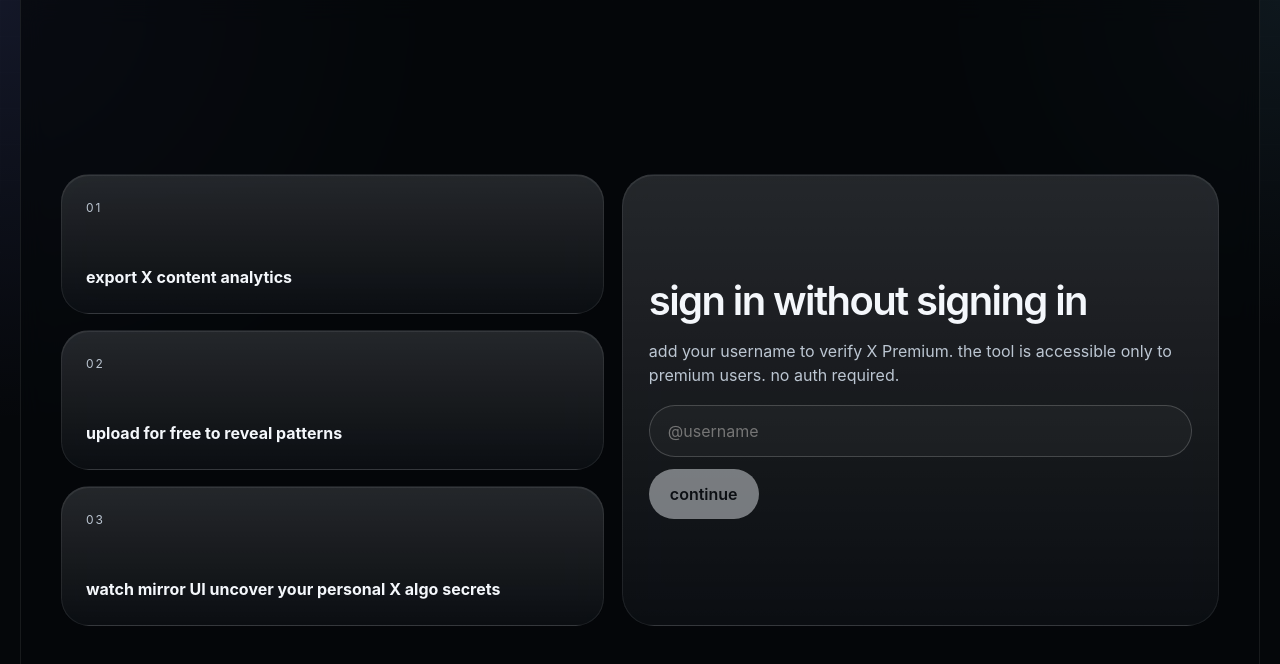
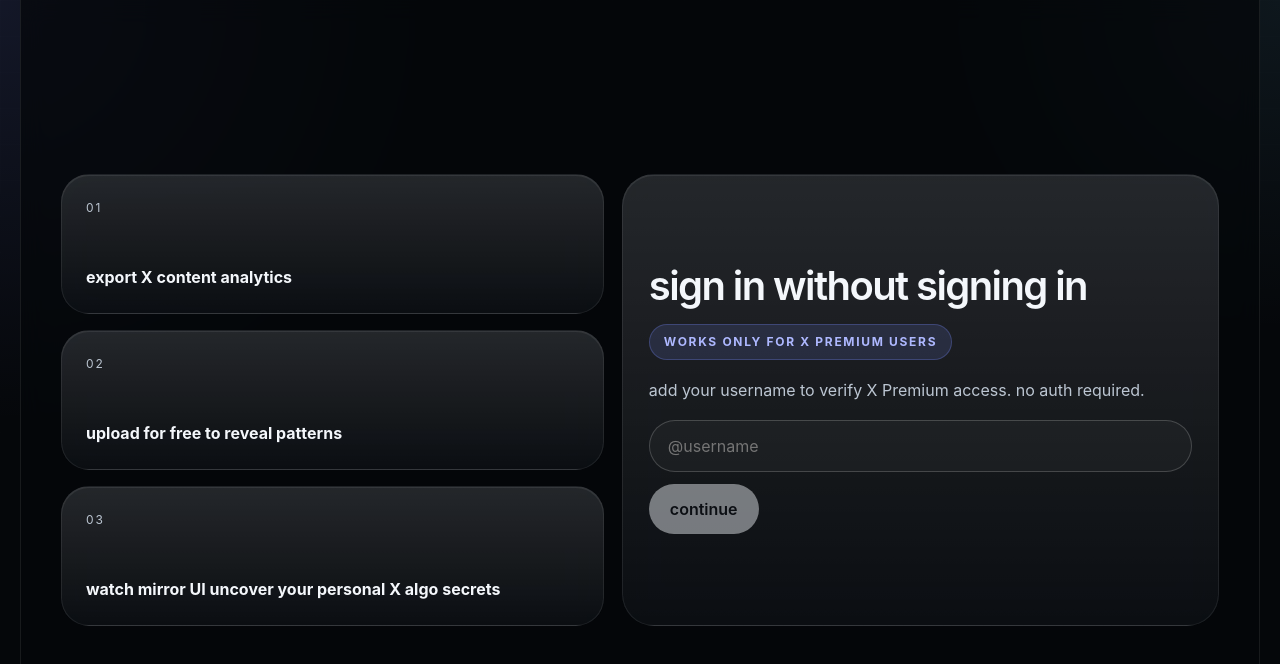
Before and after one commit to wavedant/x-mirror, a React (Vite) app: page / in a window 1280 px wide. Both pictures are taken after a click on the button "try for free". Shown: the top 664 px of the page. Built offline with nearby package versions, Linux system fonts and the light colour scheme.

Commit message:
Emphasize premium-only access copy

```diff
--- a/src/App.css
+++ b/src/App.css
@@ -178,6 +178,20 @@
   flex-direction: column;
   justify-content: center;
   gap: 18px;
+}
+
+.premium-callout {
+  display: inline-flex;
+  align-self: flex-start;
+  padding: 8px 14px;
+  border-radius: 999px;
+  background: rgba(124, 140, 255, 0.14);
+  border: 1px solid rgba(124, 140, 255, 0.28);
+  color: #aeb8ff;
+  text-transform: uppercase;
+  letter-spacing: 0.14em;
+  font-size: 12px;
+  font-weight: 700;
 }
 
 .verify-form {
--- a/src/App.jsx
+++ b/src/App.jsx
@@ -648,9 +648,9 @@
 
             <div className="verify-panel">
               <h2>sign in without signing in</h2>
+              <div className="premium-callout">works only for X premium users</div>
               <p>
-                add your username to verify X Premium. the tool is accessible only to
-                premium users. no auth required.
+                add your username to verify X Premium access. no auth required.
               </p>
               <form className="verify-form" onSubmit={onVerify}>
                 <input
```
